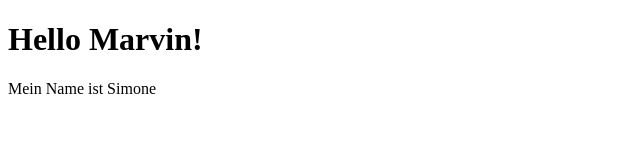
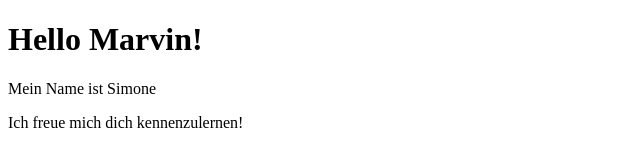
Before and after one commit to aignersimone/APM2024G1, a plain HTML site: page index.html in a window 1280 px wide. Shown: the whole page, without its empty margins (0-640 px from the left). Drawn offline with Linux system fonts and the light colour scheme.

Commit message:
second p

```diff
--- a/index.html
+++ b/index.html
@@ -7,5 +7,6 @@
 <body>
     <h1>Hello Marvin!</h1>
     <p> Mein Name ist Simone</p>
+    <p> Ich freue mich dich kennenzulernen!</p>
 </body>
 </html>
```
